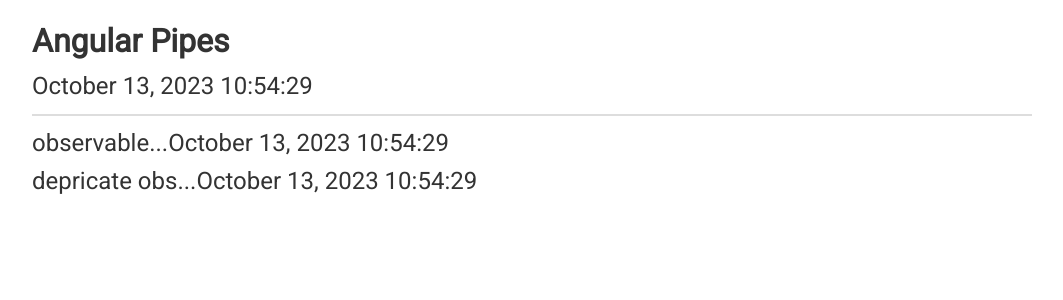
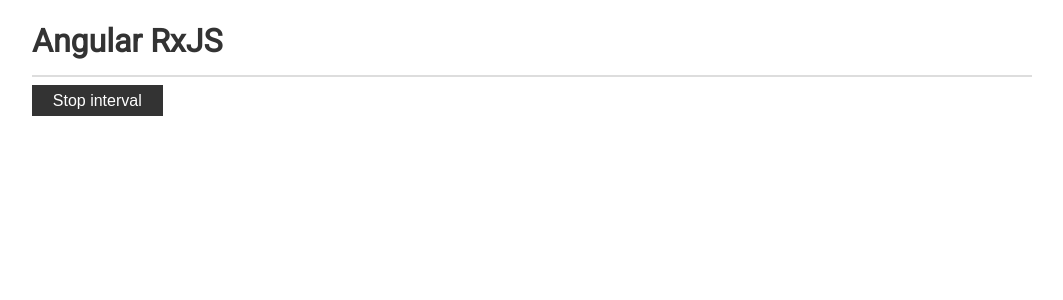
Before and after one commit to SSerg-dev/angular-basic-course, an Angular app: page / in a window 1280 px wide. Shown: the top 300 px of the page, without its empty margins (108-1171 px from the left). Built offline with nearby package versions, Linux system fonts and the light colour scheme.

Commit message:
Rx.JS chapter #17 lesson 17.2

```diff
--- a/src/app/app.component.html
+++ b/src/app/app.component.html
@@ -1,13 +1,5 @@
 <div class="container">
-  <h1>Angular Pipes</h1>
-  <p>
-    {{ date | date : "MMMM dd, yyyy hh:mm:ss" }}
-  </p>
+  <h1>Angular RxJS</h1>
   <hr />
-
-  <!-- <p>wait promise... {{ promise | async }}</p> -->
-  <!-- <p>{{result}}</p> -->
-  <p>observable...{{observable$ | async | date : "MMMM dd, yyyy hh:mm:ss" }}</p>
-
-  <p>depricate obs...{{ obs | date : "MMMM dd, yyyy hh:mm:ss"}}</p>
+  <button class="btn" (click)="stop()">{{title}}</button>
 </div>
--- a/src/app/app.component.ts
+++ b/src/app/app.component.ts
@@ -1,11 +1,7 @@
 import { Component, OnInit, OnDestroy } from '@angular/core';
-import { Observable } from 'rxjs';
-
-export interface Post {
-  title: string;
-  text: string;
-  id?: number;
-}
+import { Observable, Subscription, interval } from 'rxjs';
+import { isSubscription } from 'rxjs/internal/Subscription';
+// import {  } from 'rxjs/operators';
 
 @Component({
   selector: 'app-root',
@@ -13,43 +9,32 @@ export interface Post {
   styleUrls: ['./app.component.scss'],
 })
 export class AppComponent implements OnInit, OnDestroy {
-  protected date: Date = new Date();
-  private intervalDate: unknown = null;
-  protected obs: Date;
-
-  promise: Promise<string> = new Promise<string>((resolve, reject) => {
-    setTimeout(() => {
-      resolve('Promise resolved');
-    }, 4000);
-  });
-
-  // result: unknown;
-  // response: unknown = this.promise.then((value) => {
-  //   this.result = value;
-  // });
-
-  observable$: Observable<Date> = new Observable((obs) => {
-    setInterval(() => {
-      obs.next(new Date());
-    });
-  });
+  subscription!: Subscription;
+  isSubscription: boolean = false;
+  interval$: Observable<number>;
+  title = 'Stop interval';
 
   constructor() {
-    this.obs = new Date();
+    this.interval$ = interval(1000);
+    this.subscription = this.interval$.subscribe((value) => {
+      console.log('start subscribe:', value);
+    });
   }
 
   // methods
+  stop() {
+    this.isSubscription = !this.isSubscription;
+    if (this.isSubscription) {
+      this.subscription.unsubscribe();
+      this.title = 'Start interval';
+    } else {
+      this.subscription = this.interval$.subscribe((value) => {
+        console.log('start again subscribe:', value);
+      });
+      this.title = 'Stop interval';
+    }
+  }
 
-  ngOnInit(): void {
-    this.intervalDate = setInterval(() => {
-      this.date = new Date();
-    }, 1000);
-
-    this.observable$.subscribe((obs) => {
-      this.obs = obs;
-    });
-  }
-  ngOnDestroy(): void {
-    this.intervalDate = null;
-  }
+  ngOnInit(): void {}
+  ngOnDestroy(): void {}
 }
--- a/src/app/app.module.ts
+++ b/src/app/app.module.ts
@@ -3,16 +3,10 @@ import { BrowserModule } from '@angular/platform-browser';
 
 import { AppComponent } from './app.component';
 import { FormsModule } from '@angular/forms';
-import { MultByPipe } from './pipes/mult-by.pipe';
-import { ExMarksPipe } from './pipes/ex-marks.pipe';
-import { FilterPipe } from './pipes/filter.pipe';
 
 @NgModule({
   declarations: [
     AppComponent,
-    MultByPipe,
-    ExMarksPipe,
-    FilterPipe
   ],
   imports: [BrowserModule, FormsModule],
   providers: [],
--- a/src/app/pipes/ex-marks.pipe.ts
+++ /dev/null
@@ -1,12 +0,0 @@
-import { Pipe, PipeTransform } from '@angular/core';
-
-@Pipe({
-  name: 'exMarks'
-})
-export class ExMarksPipe implements PipeTransform {
-
-  transform(value: string): string {
-    return `${value.trim()}!!!`;
-  }
-
-}
--- a/src/app/pipes/filter.pipe.ts
+++ /dev/null
@@ -1,28 +0,0 @@
-import { Pipe, PipeTransform } from '@angular/core';
-import { Post } from '../app.component';
-
-@Pipe({
-  name: 'filter',
-  pure: false
-})
-export class FilterPipe implements PipeTransform {
-  transform(
-    posts: Post[],
-    search = '',
-    field= 'title'
-  ): Post[] {
-    if (!search.trim()) {
-      return posts;
-    } else {
-      return posts.filter((post: any) => {
-        return post[field]
-          .toLocaleUpperCase()
-          .includes(search.toLocaleUpperCase());
-
-      });
-    }
-    // else {
-    //   return posts.filter((post) => post.title === search)
-    // }
-  }
-}
--- a/src/app/pipes/mult-by.pipe.ts
+++ /dev/null
@@ -1,10 +0,0 @@
-import { Pipe, PipeTransform } from '@angular/core';
-
-@Pipe({
-  name: 'mult',
-})
-export class MultByPipe implements PipeTransform {
-  transform(value: number, pow: number = 2): number {
-    return value * pow;
-  }
-}
```
Also changed, not shown: 2 other files (tests, documents, lock files or other folders).
